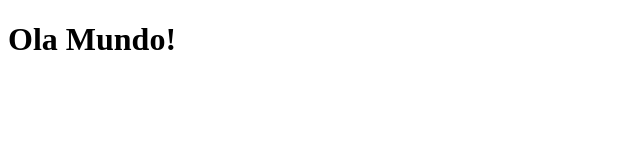
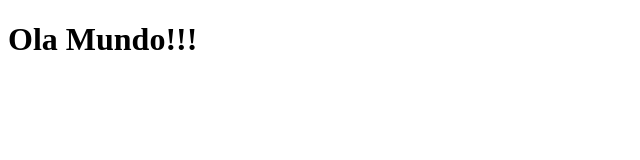
Before and after one commit to rogerio-pereira/FullCycle-Padroes-e-Tecnicas-Avancas-Git-e-Github, a plain HTML site: page index.html in a window 1280 px wide. Shown: the full height of the page, 0-640 px from the left. Drawn offline with Linux system fonts and the light colour scheme.

Commit message:
Fix index

```diff
--- a/index.html
+++ b/index.html
@@ -7,6 +7,6 @@
     <title>Ola Mundo!</title>
 </head>
 <body>
-    <h1>Ola Mundo!</h1>
+    <h1>Ola Mundo!!!</h1>
 </body>
 </html>
```
